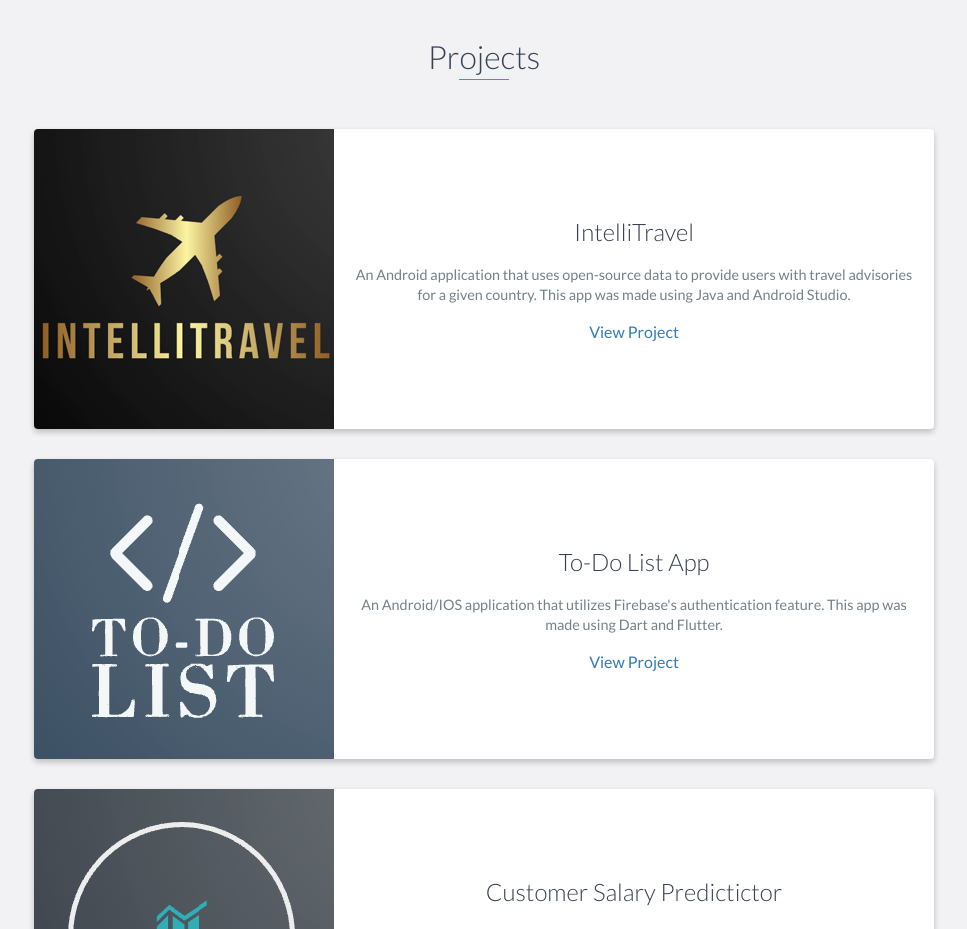
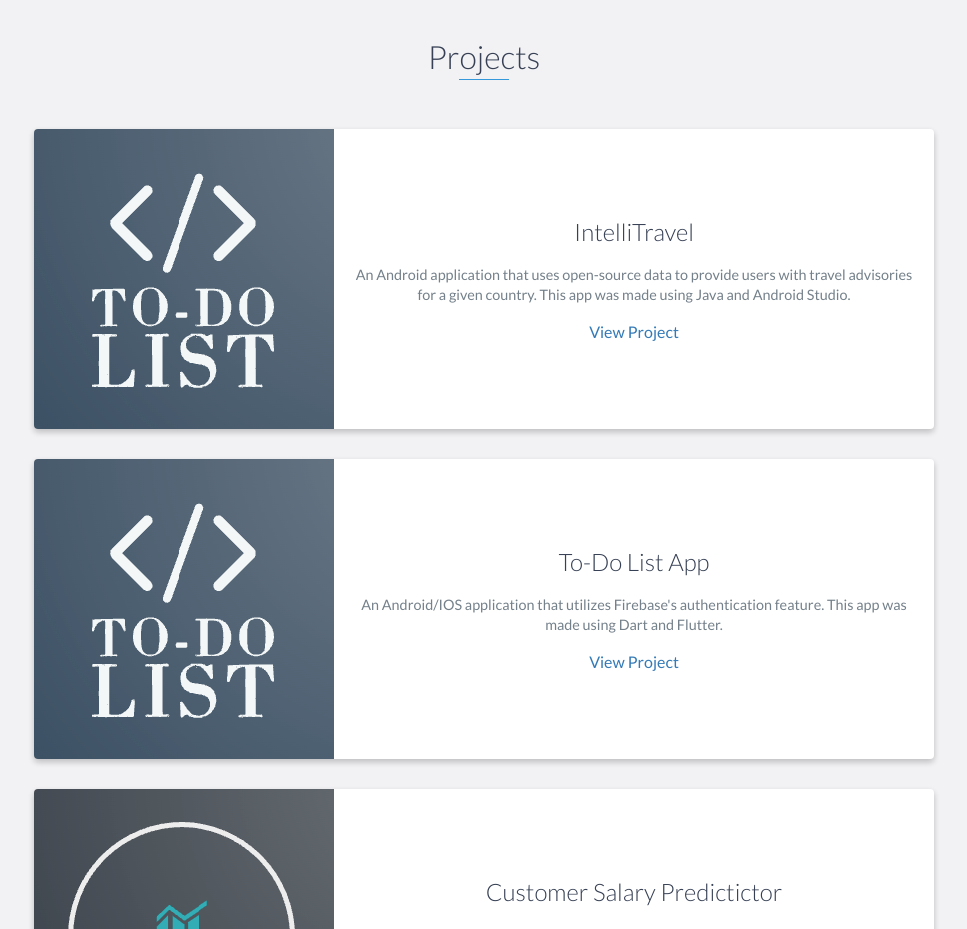
Before and after one commit to Prab-Bains/Prab-Bains.github.io, a website: page index.html in a window 1280 px wide. Shown: the part 2340-3269 px from the top of the page, without its empty margins (156-1123 px from the left). Drawn offline with nearby package versions, Linux system fonts and the light colour scheme.

Commit message:
Change intelliTravel pic for testing

```diff
--- a/index.html
+++ b/index.html
@@ -151,7 +151,7 @@
             <div class="row">
                 <div class="project shadow-large">
                     <div class="project-image">
-                        <img src="images/intellitravel2.png" />
+                        <img src="images/toDo.png" />
                     </div>
                     <!-- End .project-image -->
                     <div class="project-info">
```
